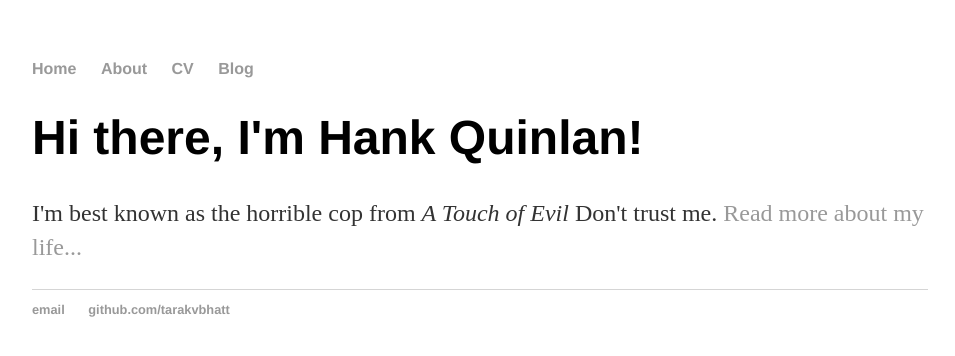
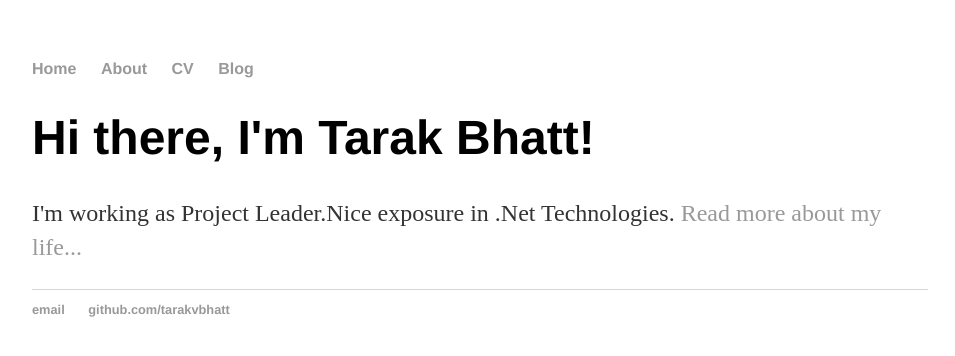
Before and after one commit to tarakvbhatt/tarakvbhatt.github.io, a Jekyll site: the page built from index.html, in a window 1280 px wide. Shown: the top 356 px of the page, without its empty margins (160-1115 px from the left). Built offline with Jekyll 4.4.1, drawn with Linux system fonts in a browser that asks for light colours.

Commit message:
Update index.html

```diff
--- a/index.html
+++ b/index.html
@@ -3,6 +3,8 @@ layout: default
 title: Hank Quinlan, Horrible Cop
 ---
 <div class="blurb">
-	<h1>Hi there, I'm Hank Quinlan!</h1>
-	<p>I'm best known as the horrible cop from <em>A Touch of Evil</em> Don't trust me. <a href="/about">Read more about my life...</a></p>
+	<h1>Hi there, I'm Tarak Bhatt!</h1>
+	<p>I'm working as Project Leader.Nice exposure in .Net Technologies.
+	<a href="/about">Read more about my life...</a>
+	</p>
 </div><!-- /.blurb -->
```
